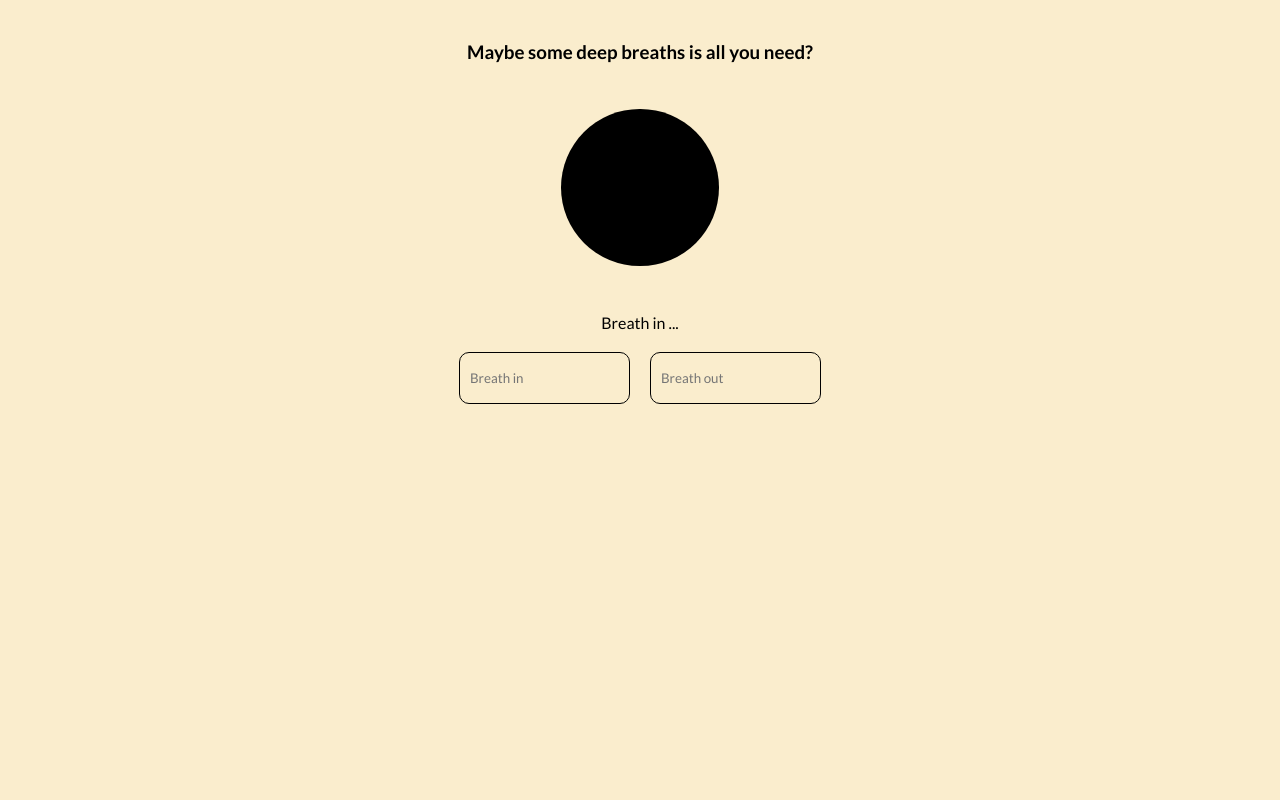
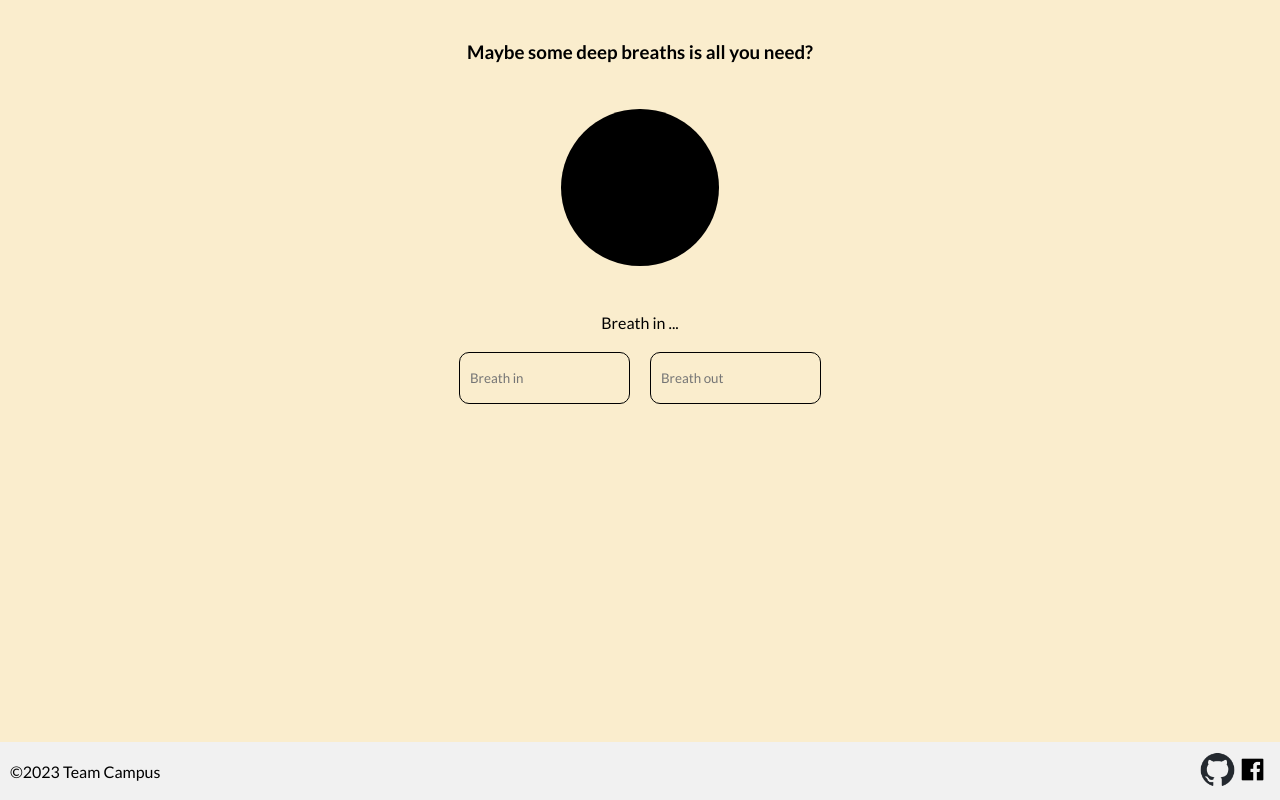
Before and after one commit to idanygo/mood-project, a Next.js app: page / in a window 1280 px wide. Shown: the part 999-1799 px from the top of the page. Before the commit the page ends 1641 px from the top, so only its background shows below. Built offline with nearby package versions, Linux system fonts and the light colour scheme.

Commit message:
added footer

```diff
--- a/components/Footer.js
+++ b/components/Footer.js
@@ -1 +1,20 @@
-export default function Footer() {}
+
+import Image from 'next/image'
+
+
+export default function Footer() {
+
+  return (
+    <>
+      <div className="footer">
+        <p>©2023 Team Campus </p>
+        <div className="social">
+          <Image src="/github-mark.png" width={35} height={35} />
+          <Image src="/fb-logo-rb.png" width={35} height={35} />
+        </div>
+      </div>
+    </>
+
+  )
+
+}
--- a/pages/_app.js
+++ b/pages/_app.js
@@ -2,6 +2,7 @@ import Layout from "@/components/Layout";
 import Navbar from "@/components/Navbar";
 import "@/styles/globals.css";
 import Head from "next/head";
+import Footer from "@/components/Footer";
 
 export default function App({ Component, pageProps }) {
   return (
@@ -14,6 +15,7 @@ export default function App({ Component, pageProps }) {
       </Head>
       <Navbar />
       <Component {...pageProps} />
+      <Footer />
     </Layout>
   );
 }
--- a/pages/index.js
+++ b/pages/index.js
@@ -4,6 +4,7 @@ import Link from "next/link";
 import Image from "next/image";
 import Lunga from "@/components/Lunga";
 import Scroll from "@/components/Scroll";
+import Footer from "@/components/Footer";
 
 export default function Home() {
   return (
@@ -51,6 +52,7 @@ export default function Home() {
         </div>
       </main>
       <Lunga growTime={2} shrinkTime={2} />
+
     </>
   );
 }
--- a/styles/Home.module.css
+++ b/styles/Home.module.css
@@ -77,8 +77,6 @@
   justify-content: center;
 }
 
-
-
 @media screen and (max-width: 768px) {
   .wrapper {
     height: 100vh;
--- a/styles/globals.css
+++ b/styles/globals.css
@@ -101,7 +101,7 @@ header {
     align-items: center;
   }
   .nav__link::before {
-    content: "";
+    content: '';
     position: absolute;
     width: 0%;
     bottom: -16px;
@@ -116,3 +116,13 @@ header {
     width: 100%;
   }
 }
+
+.footer {
+  background-color: rgba(255, 255, 255, 0.701);
+  margin-top: 100px;
+  display: flex;
+  padding: 10px;
+  justify-content: space-between;
+  align-items: center;
+  background-color: #f1f1f1;
+}
```
Also changed, not shown: public/fb-logo-rb.png (added), public/github-mark.png (added).
